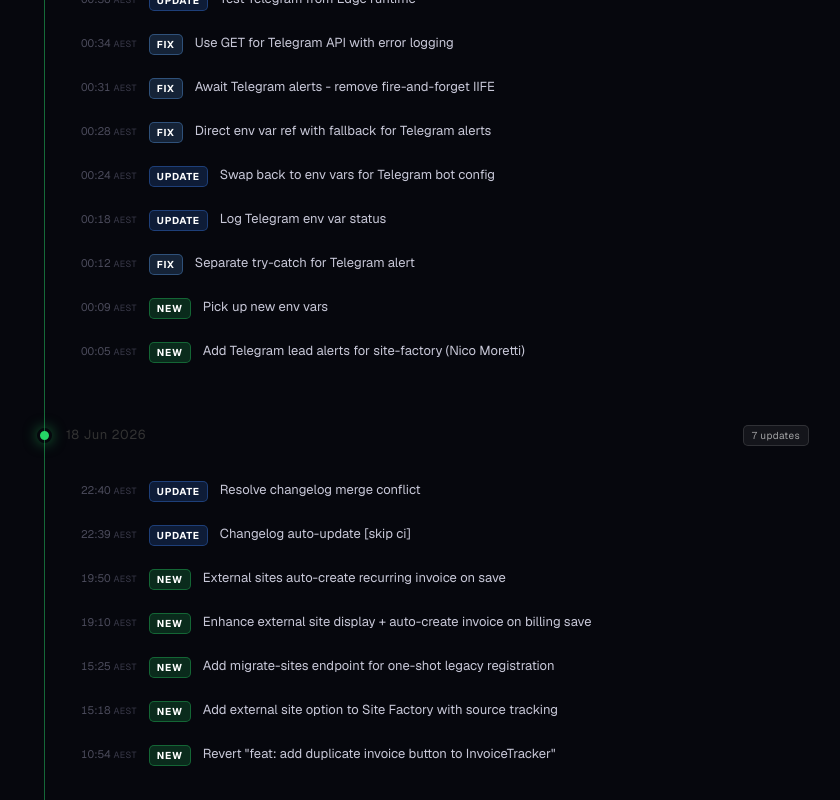
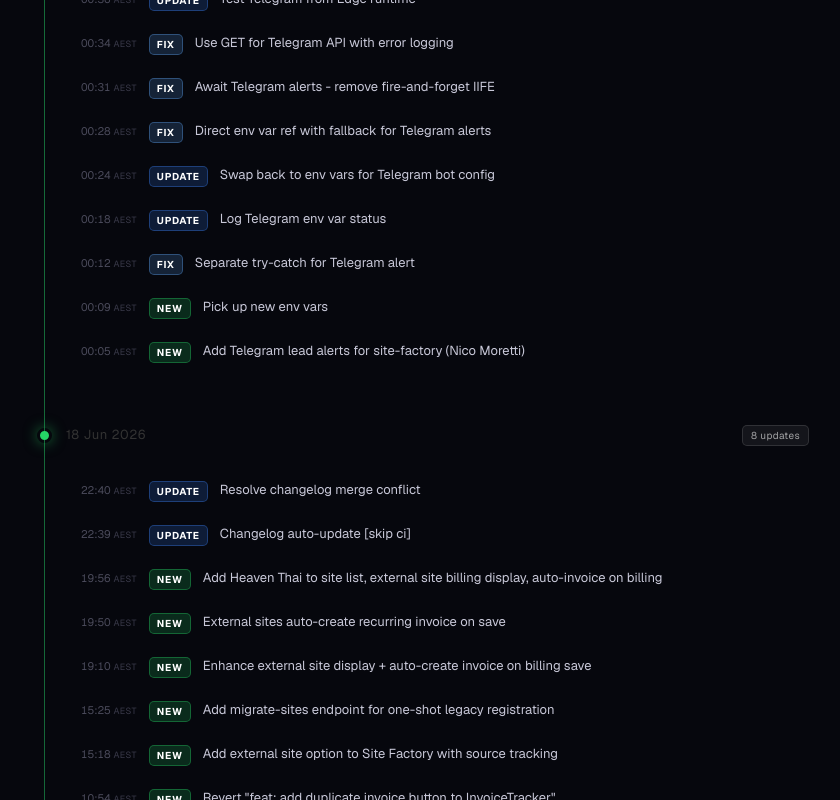
Before and after one commit to sg-satoshi/saabai-site, a Next.js app: page /rex-changelog in a window 1280 px wide. Shown: the part 1303-2103 px from the top of the page, without its empty margins (217-1057 px from the left). Built offline with nearby package versions, Linux system fonts and the light colour scheme.

Commit message:
fix: add Telegram inline alert for Nico Moretti leads (token from Redis), inline notification (no IIFE — Edge kills IIFE on exit)

```diff
--- a/app/api/site-factory/lead/route.ts
+++ b/app/api/site-factory/lead/route.ts
@@ -97,7 +97,7 @@ export async function POST(req: Request) {
 
     await redis.lpush(`saabai:leads:${siteSlug}`, JSON.stringify(lead));
 
-    // Send notifications
+    // Send notifications — awaited inline (Edge kills IIFE on exit)
     try {
       const slugKey = siteSlug.toUpperCase().replace(/-/g, "_");
       const site = await getSiteBySlug(siteSlug);
--- a/app/rex-changelog/ChangelogClient.tsx
+++ b/app/rex-changelog/ChangelogClient.tsx
@@ -60,6 +60,7 @@ const CHANGELOG: Day[] = [
     entries: [
       { time: "22:40", tag: "UPDATE", title: "Resolve changelog merge conflict" },
       { time: "22:39", tag: "UPDATE", title: "Changelog auto-update [skip ci]" },
+      { time: "19:56", tag: "NEW", title: "Add Heaven Thai to site list, external site billing display, auto-invoice on billing" },
       { time: "19:50", tag: "NEW", title: "External sites auto-create recurring invoice on save" },
       { time: "19:10", tag: "NEW", title: "Enhance external site display + auto-create invoice on billing save" },
       { time: "15:25", tag: "NEW", title: "Add migrate-sites endpoint for one-shot legacy registration" },
--- a/app/saabai-changelog/SaabaiChangelogClient.tsx
+++ b/app/saabai-changelog/SaabaiChangelogClient.tsx
@@ -58,6 +58,7 @@ const CHANGELOG: Day[] = [
     entries: [
       { time: "22:40", tag: "UPDATE", title: "Resolve changelog merge conflict" },
       { time: "22:39", tag: "UPDATE", title: "Changelog auto-update [skip ci]" },
+      { time: "19:56", tag: "NEW", title: "Add Heaven Thai to site list, external site billing display, auto-invoice on billing" },
       { time: "19:50", tag: "NEW", title: "External sites auto-create recurring invoice on save" },
       { time: "19:10", tag: "NEW", title: "Enhance external site display + auto-create invoice on billing save" },
       { time: "15:25", tag: "NEW", title: "Add migrate-sites endpoint for one-shot legacy registration" },
```
